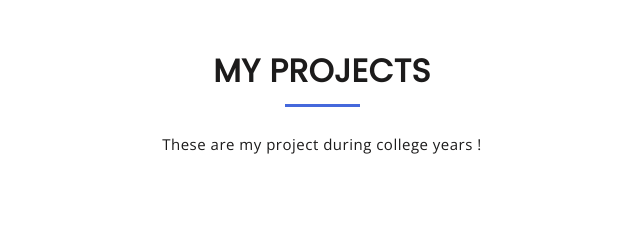
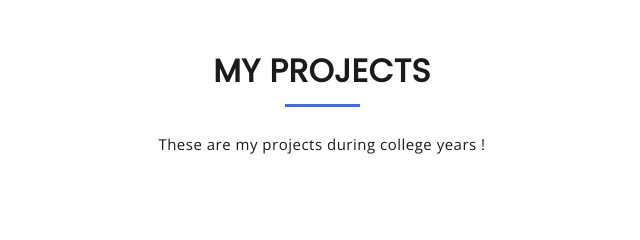
Before and after one commit to ylim52/ylim52.github.io, a plain HTML site: page index.html in a window 1280 px wide. Shown: the part 1800-2040 px from the top of the page, 318-958 px from the left. Drawn offline with nearby package versions, Linux system fonts and the light colour scheme.

Commit message:
Update index.html

```diff
--- a/index.html
+++ b/index.html
@@ -6,8 +6,6 @@
     <meta name="viewport" content="width=device-width, initial-scale=1">
     <!-- The above 3 meta tags *must* come first in the head; any other head content must come *after* these tags -->
     <title>YeEun Lim : Home</title>
-    <!-- Favicon -->
-    <link rel="shortcut icon" type="image/icon" href="assets/images/favicon.ico"/>
     <!-- Font Awesome -->
     <link href="https://maxcdn.bootstrapcdn.com/font-awesome/4.6.3/css/font-awesome.min.css" rel="stylesheet">
     <!-- Bootstrap -->
@@ -186,7 +184,7 @@
 							<div class="mu-service-header">
 								<h2 class="mu-heading-title">MY PROJECTS</h2>
 								<span class="mu-header-dot"></span>
-								<p>These are my project during college years !</p>
+								<p>These are my projects during college years !</p>
 							</div>
 
 							<!-- Start Service Content -->
```
